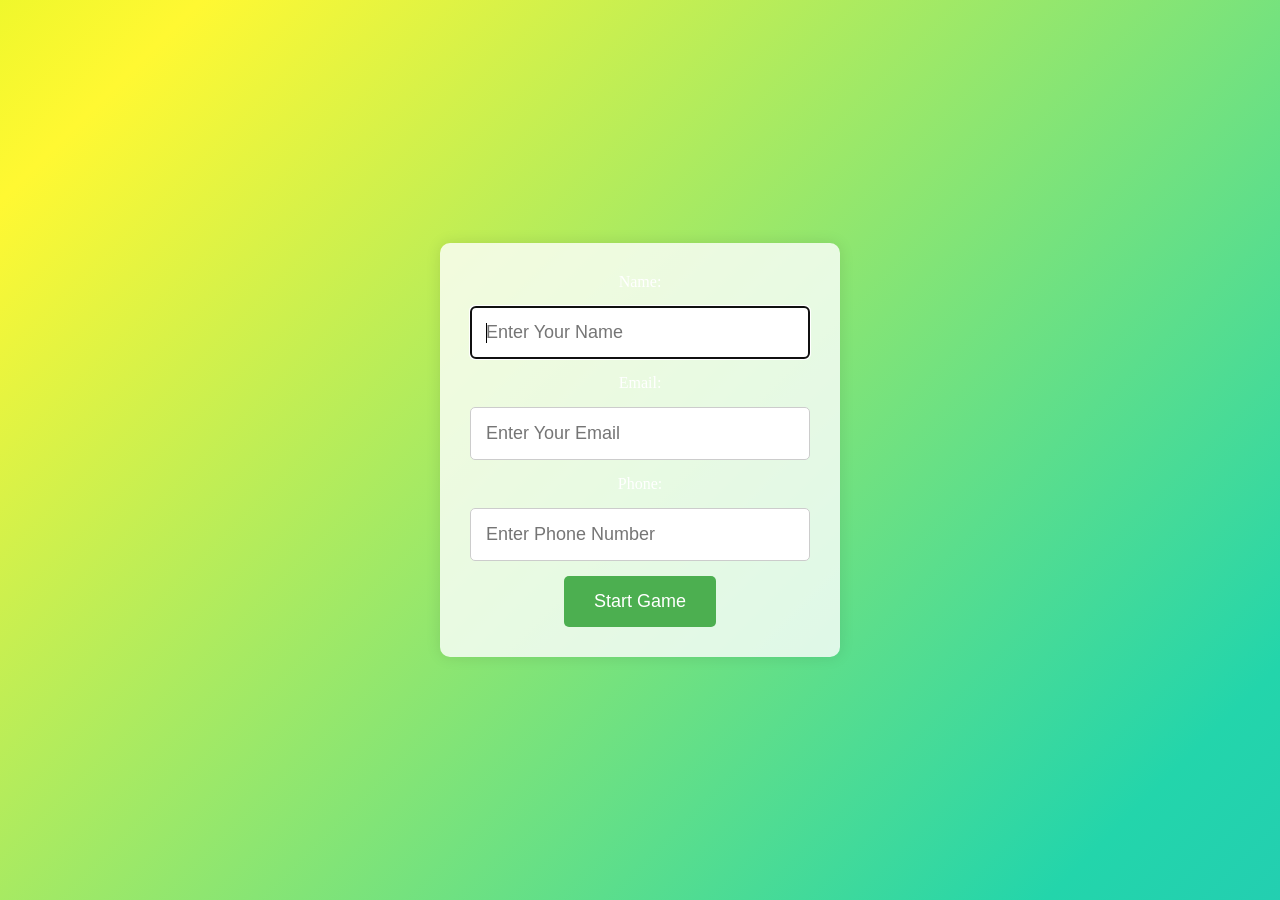
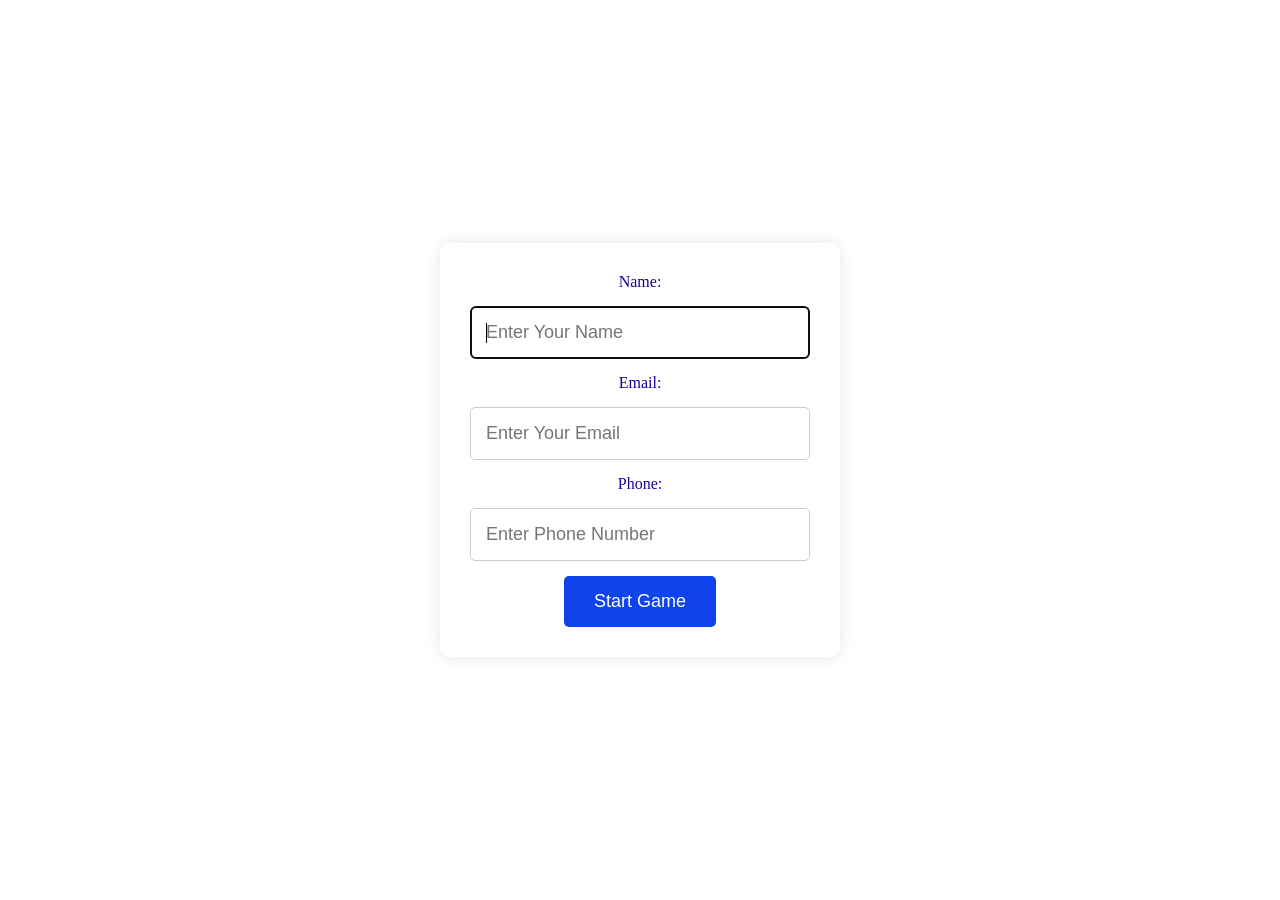

update full game

--- a/public/css/form.css
+++ b/public/css/form.css
@@ -1,154 +1,63 @@
-html {
-
+@font-face {
+    font-family: 'Font Awesome 6 Free';
+    src: url('../fontawesome-free-6.7.2/webfonts/fa-solid-900.woff2') format('woff2'),
+         url('../fontawesome-free-6.7.2/webfonts/fa-solid-900.ttf') format('truetype');
+    font-weight: 900;
+    font-style: normal;
+  }
+  
+  html {
     box-sizing: border-box;
-}
-
-*,
-*::before,
-*::after {
-    box-sizing: inherit;
-}
-
-html,
-body {
-    width: 100%;
     height: 100%;
+  }
+  
+  *,
+  *::before,
+  *::after {
+    box-sizing: inherit;
+  }
+  
+  html,
+  body {
     margin: 0;
     padding: 0;
-    overflow: hidden; 
-}
-
-body {
-    color: #fff;
-    background: linear-gradient(-45deg, #EE7752, #E73C7E, #23A6D5, #23D5AB, #fff832, #78f100);
-    background-size: 400% 400%;
-    -webkit-animation: Gradient 15s ease infinite;
-    -moz-animation: Gradient 15s ease infinite;
-    animation: Gradient 15s ease infinite;
+    width: 100%;
+    height: 100%;
     font-family: 'Righteous', cursive;
-}
-
-/* Media query for portrait background */
-@media (orientation: portrait) {
+    color: #190397;
+    overflow-x: hidden;
+    display: flex;
+    flex-direction: column;
+  }
+  
+  /* Default fallback background (optional) */
+  body {
+    background: #000;
+  }
+  
+  /* Portrait background */
+  @media (orientation: portrait) {
     body {
-        background-image: url('path/to/portrait-background.jpg'), linear-gradient(-45deg, #EE7752, #E73C7E, #23A6D5, #23D5AB, #fff832, #78f100);
-        background-size: cover, 400% 400%;
-        background-position: center, center;
+      background: url('../background/backgroundp.jpg') no-repeat center center fixed;
+      background-size: cover;
     }
-}
-
-/* Media query for landscape background */
-@media (orientation: landscape) {
+  }
+  
+  /* Landscape background */
+  @media (orientation: landscape) {
     body {
-        background-image: url('path/to/landscape-background.jpg'), linear-gradient(-45deg, #EE7752, #E73C7E, #23A6D5, #23D5AB, #fff832, #78f100);
-        background-size: cover, 400% 400%;
-        background-position: center, center;
+      background: url('../background/background.jpg') no-repeat center center fixed;
+      background-size: cover;
     }
-}
-/* Media query for portrait background */
-@media (orientation: portrait) {
-    body {
-        background-image: url('path/to/portrait-background.jpg'), linear-gradient(-45deg, #EE7752, #E73C7E, #23A6D5, #23D5AB, #fff832, #78f100);
-        background-size: cover, 400% 400%;
-        background-position: center, center;
-    }
-}
-
-/* Media query for landscape background */
-@media (orientation: landscape) {
-    body {
-        background-image: url('path/to/landscape-background.jpg'), linear-gradient(-45deg, #EE7752, #E73C7E, #23A6D5, #23D5AB, #fff832, #78f100);
-        background-size: cover, 400% 400%;
-        background-position: center, center;
-    }
-}
-
-
-@-webkit-keyframes Gradient {
-    0% {
-        background-position: 0% 50%
-    }
-    50% {
-        background-position: 100% 50%
-    }
-    100% {
-        background-position: 0% 50%
-    }
-}
-
-@-moz-keyframes Gradient {
-    0% {
-        background-position: 0% 50%
-    }
-    50% {
-        background-position: 100% 50%
-    }
-    100% {
-        background-position: 0% 50%
-    }
-}
-
-@keyframes Gradient {
-    0% {
-        background-position: 0% 50%
-    }
-    50% {
-        background-position: 100% 50%
-    }
-    100% {
-        background-position: 0% 50%
-    }
-}
-
+  }
+  
 /*** HEADER ***/
 .container {
     display: flex;
     justify-content: center;
     align-items: center;
     flex-direction: column;
-    height: 100%; /* Ensure it takes up full height for vertical centering */
-}
-
-h1 {
-    font-family: 'Righteous', cursive;
-    font-weight: 300;
-    font-size: 40px;
-    margin-top: 20px;
-    margin-bottom: 10px;
-    animation: glow 3s infinite;
-    text-align: center; /* Centers the text horizontally */
-    width: 100%; /* Ensure the width is full to take up the available space */
-}
-
-@keyframes glow {
-    0% {
-        text-shadow: 0 0 10px white;
-    }
-    15% {
-        text-shadow: 2px 2px 10px rgba(255, 255, 255, 1), -2px -2px 10px rgba(255, 255, 255, 1);
-    }
-    30% {
-        text-shadow: 2px 2px 4px rgba(255, 255, 255, .7), -2px -2px 4px rgba(255, 255, 255, .7);
-    }
-    50% {
-        text-shadow: 20px 20px 50px rgba(255, 255, 255, .5), -20px -20px 50px rgba(255, 255, 255, .5);
-    }
-}
-
-/* Safari 4.0 - 8.0 */
-@-webkit-keyframes glow {
-    0% {
-        text-shadow: 0 0 10px white;
-    }
-    15% {
-        text-shadow: 2px 2px 10px rgba(255, 255, 255, 1), -2px -2px 10px rgba(255, 255, 255, 1);
-    }
-    30% {
-        text-shadow: 2px 2px 4px rgba(255, 255, 255, .7), -2px -2px 4px rgba(255, 255, 255, .7);
-    }
-    50% {
-        text-shadow: 20px 20px 50px rgba(255, 255, 255, .5), -20px -20px 50px rgba(255, 255, 255, .5);
-    }
+    height: 100%; 
 }
 
 form {
@@ -179,7 +88,7 @@ input {
 button {
     padding: 15px 30px;
     font-size: 18px; /* Increase font size */
-    background-color: #4CAF50;
+    background-color: #0f43eb;
     color: white;
     border: none;
     border-radius: 5px;
@@ -187,5 +96,5 @@ button {
 }
 
 button:hover {
-    background-color: #45a049;
+    background-color: #597be9;
 }
